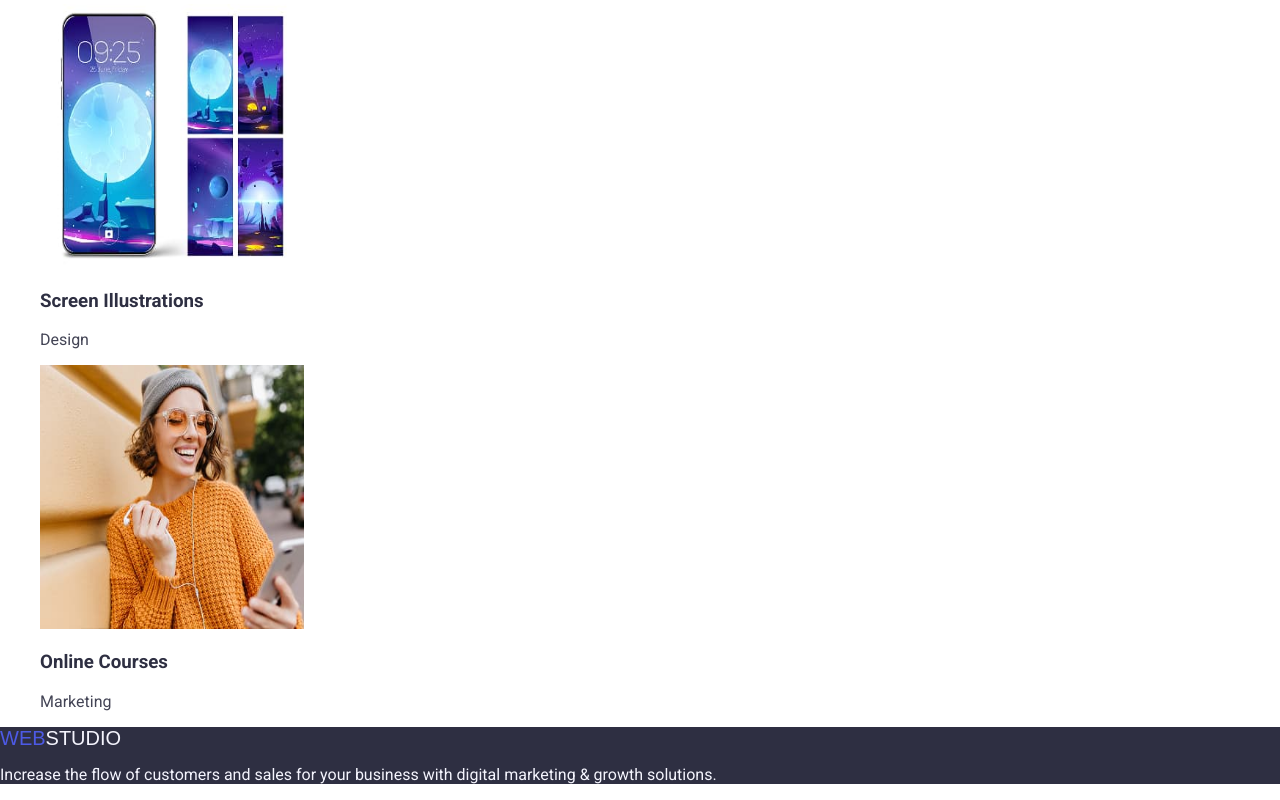
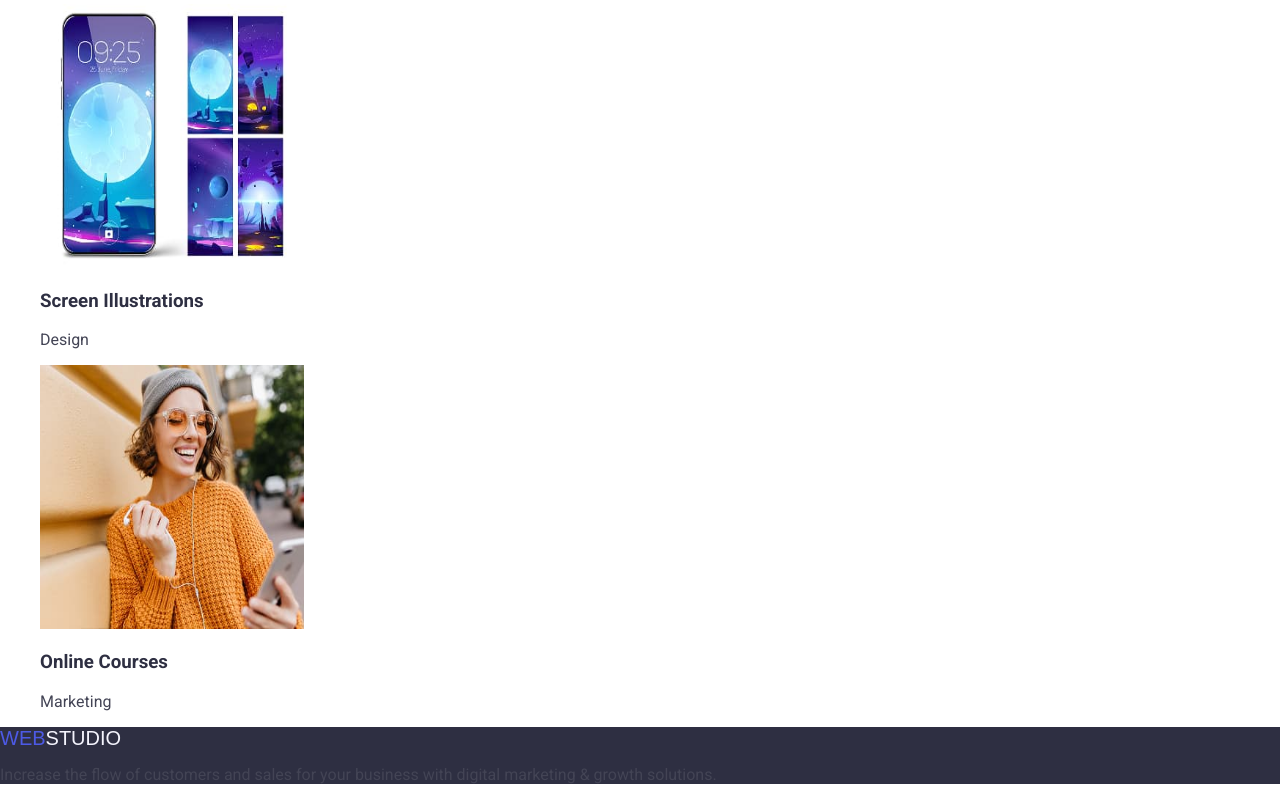
Before and after one commit to marianinahub/goit-markup-hw-02, a plain HTML site: page index.html in a window 1280 px wide. Shown: the part 3624-4424 px from the top of the page. Drawn offline with nearby package versions, Linux system fonts and the light colour scheme.

Commit message:
homework2.01

```diff
--- a/css/styles.css
+++ b/css/styles.css
@@ -55,3 +55,7 @@ h2, h3 {
 .footer {
     color: #F4F4FD;
 }
+
+p {
+    color: #434455;
+}
```
